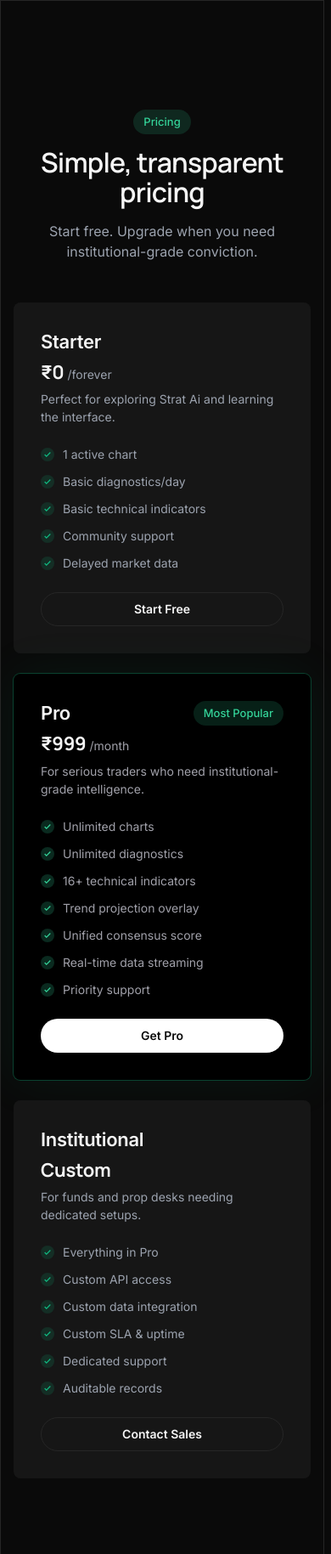
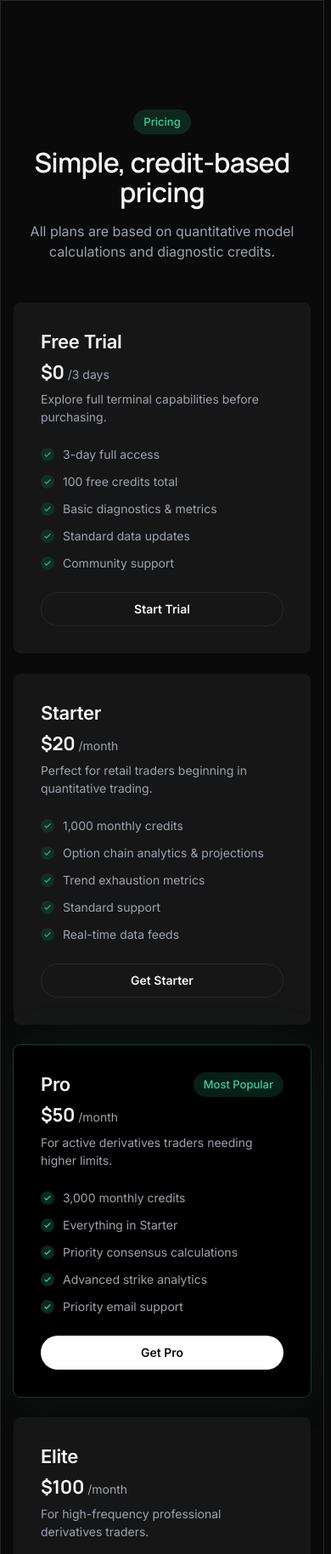
Before and after one commit to yash-rana0101/strat, an Astro site: page / in a window 390 px wide. Shown: the part 7567-9396 px from the top of the page at 85% size. Built offline with nearby package versions, Linux system fonts and the light colour scheme; Astro itself is replaced by a stand-in of ours; animation ran at ten frames a second.

Commit message:
refactor/migration: update files (batch 1/2)
Files included:
- src/components/sections/FAQ.astro
- src/components/sections/Pricing.astro
- src/constants/navigation.ts

```diff
--- a/src/components/sections/FAQ.astro
+++ b/src/components/sections/FAQ.astro
@@ -11,7 +11,7 @@
   { q: 'What markets does Strat Ai cover?', a: 'Currently, Strat Ai covers Indian equity derivatives (NSE F&O). It is purpose-built for National Stock Exchange of India (NSE) markets.' },
   { q: 'How does the conviction score work?', a: 'Our terminal analyzes the market through multiple dimensions (technical patterns, news sentiment, trend projection, and historical context). These dimensions are evaluated and combined into a single conviction percentage with a directional bias (Bullish/Bearish/Neutral).' },
   { q: 'What does "zero-custody" mean?', a: 'Strat Ai never holds your funds, API keys, or access to your trading accounts. We provide analytical intelligence — you execute trades through your own broker. Your capital stays in your control at all times.' },
-  { q: 'Can I try before paying?', a: 'Yes. The Starter plan is free forever and includes basic queries, 1 active chart, and basic technical indicators. No credit card required.' },
+  { q: 'Can I try before paying?', a: 'Yes. We offer a 3-day Free Trial with 100 complimentary credits so you can fully explore the terminal\'s capabilities. No credit card is required to start your trial.' },
 ];
 ---
 
--- a/src/components/sections/Pricing.astro
+++ b/src/components/sections/Pricing.astro
@@ -9,31 +9,51 @@
 
 const plans = [
   {
+    name: 'Free Trial',
+    price: '$0',
+    period: '/3 days',
+    description: 'Explore full terminal capabilities before purchasing.',
+    features: ['3-day full access', '100 free credits total', 'Basic diagnostics & metrics', 'Standard data updates', 'Community support'],
+    cta: 'Start Trial',
+    href: '/#',
+    featured: false,
+  },
+  {
     name: 'Starter',
-    price: '₹0',
-    period: '/forever',
-    description: 'Perfect for exploring Strat Ai and learning the interface.',
-    features: ['1 active chart', 'Basic diagnostics/day', 'Basic technical indicators', 'Community support', 'Delayed market data'],
-    cta: 'Start Free',
+    price: '$20',
+    period: '/month',
+    description: 'Perfect for retail traders beginning in quantitative trading.',
+    features: ['1,000 monthly credits', 'Option chain analytics & projections', 'Trend exhaustion metrics', 'Standard support', 'Real-time data feeds'],
+    cta: 'Get Starter',
     href: '/#',
     featured: false,
   },
   {
     name: 'Pro',
-    price: '₹999',
+    price: '$50',
     period: '/month',
-    description: 'For serious traders who need institutional-grade intelligence.',
-    features: ['Unlimited charts', 'Unlimited diagnostics', '16+ technical indicators', 'Trend projection overlay', 'Unified consensus score', 'Real-time data streaming', 'Priority support'],
+    description: 'For active derivatives traders needing higher limits.',
+    features: ['3,000 monthly credits', 'Everything in Starter', 'Priority consensus calculations', 'Advanced strike analytics', 'Priority email support'],
     cta: 'Get Pro',
     href: '/#',
     featured: true,
   },
   {
-    name: 'Institutional',
+    name: 'Elite',
+    price: '$100',
+    period: '/month',
+    description: 'For high-frequency professional derivatives traders.',
+    features: ['7,500 monthly credits', 'Everything in Pro', 'Unlimited charts & overlays', 'Multi-monitor grid profiles', 'Dedicated chat support'],
+    cta: 'Get Elite',
+    href: '/#',
+    featured: false,
+  },
+  {
+    name: 'Custom',
     price: 'Custom',
     period: '',
-    description: 'For funds and prop desks needing dedicated setups.',
-    features: ['Everything in Pro', 'Custom API access', 'Custom data integration', 'Custom SLA & uptime', 'Dedicated support', 'Auditable records'],
+    description: 'For institutional funds and proprietary trading desks.',
+    features: ['Custom credit limits', 'Tailored API integration', 'Dedicated server instances', 'Uptime SLA guarantees', 'Dedicated account manager'],
     cta: 'Contact Sales',
     href: '/contact',
     featured: false,
@@ -42,20 +62,20 @@
 ---
 
 <section class="py-16 md:py-20 bg-canvas transition-colors duration-300" id="pricing" aria-labelledby="pricing-heading">
-  <Container>
+  <Container size="wide">
     <div class="max-w-[800px] mx-auto text-center mb-12 md:mb-16" data-reveal-group>
       <div data-reveal-item><Badge variant="emerald" class="mb-4">Pricing</Badge></div>
       <h2 id="pricing-heading" class="type-display-lg leading-[1.1] tracking-tight text-ink" data-reveal-item>
-        Simple, transparent pricing
+        Simple, credit-based pricing
       </h2>
       <p class="type-body-md text-muted mt-4" data-reveal-item>
-        Start free. Upgrade when you need institutional-grade conviction.
+        All plans are based on quantitative model calculations and diagnostic credits.
       </p>
     </div>
   </Container>
 
-  <Container>
-    <div class="grid grid-cols-1 md:grid-cols-3 gap-6" data-reveal-group>
+  <Container size="wide">
+    <div class="grid grid-cols-1 md:grid-cols-2 lg:grid-cols-3 xl:grid-cols-5 gap-6" data-reveal-group>
       {plans.map((plan) => (
         <div class:list={[
           'reveal-item rounded-lg p-8 flex flex-col gap-6 transition-all duration-300',
--- a/src/constants/navigation.ts
+++ b/src/constants/navigation.ts
@@ -12,7 +12,13 @@
   },
   {
     label: 'Pricing',
-    href: '/#pricing',
+    href: '/pricing',
+    dropdownItems: [
+      { label: 'Plans & Credits', desc: 'Flexible credit-based plans', href: '/pricing' },
+      { label: 'Refund Policy', desc: 'Our 7-day refund policy details', href: '/refund' },
+      { label: 'Terms of Service', desc: 'Terms of service and usage rules', href: '/terms' },
+      { label: 'Disclaimer', desc: 'Legal and financial disclosures', href: '/disclaimer' },
+    ],
   },
   {
     label: 'Resources',
@@ -42,7 +48,7 @@
     items: [
       { label: 'Features', href: '/#features' },
       { label: 'How It Works', href: '/#how-it-works' },
-      { label: 'Pricing', href: '/#pricing' },
+      { label: 'Pricing', href: '/pricing' },
       { label: 'Download App', href: '/download' },
       { label: 'System Status', href: '/status' },
     ],
```
